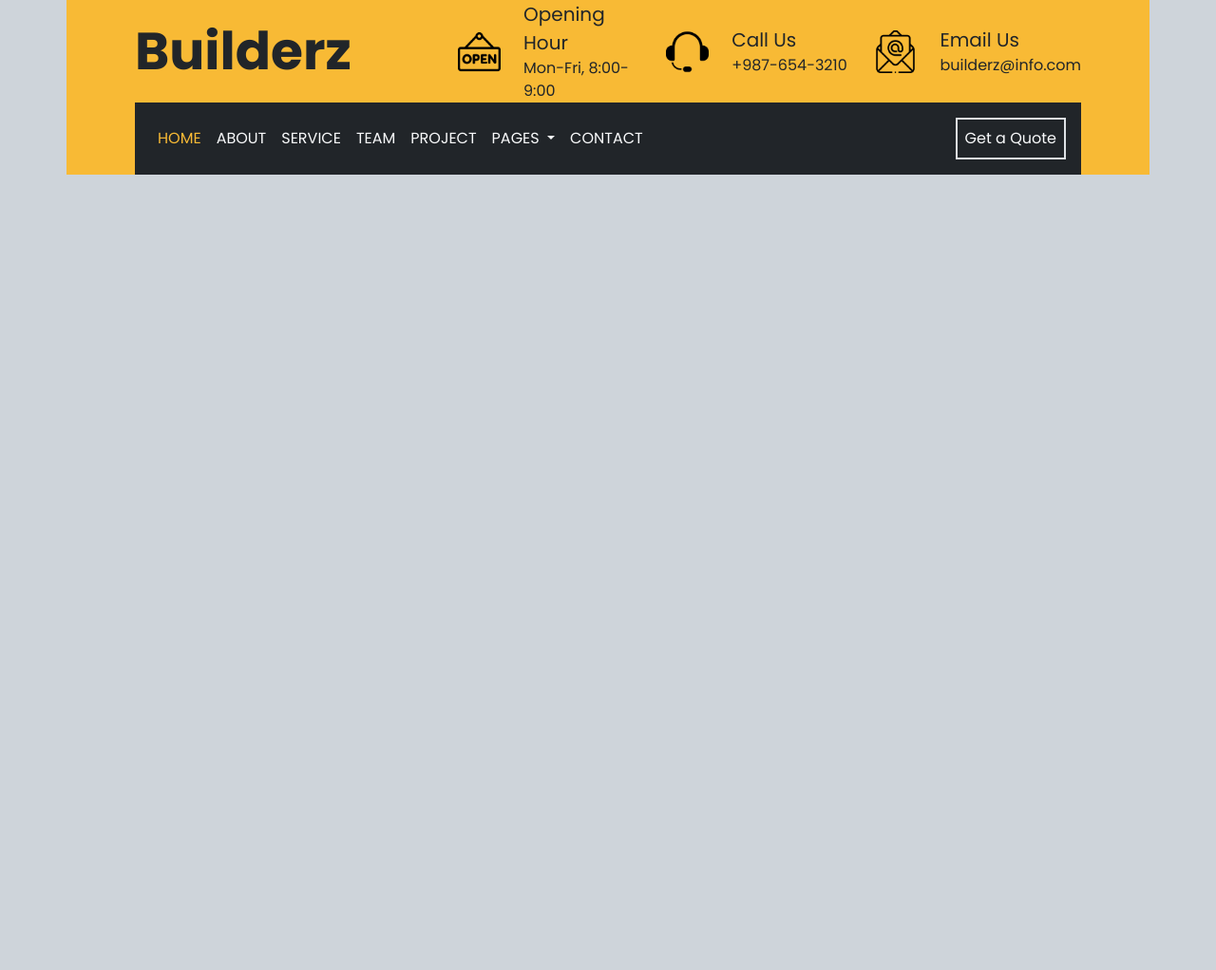
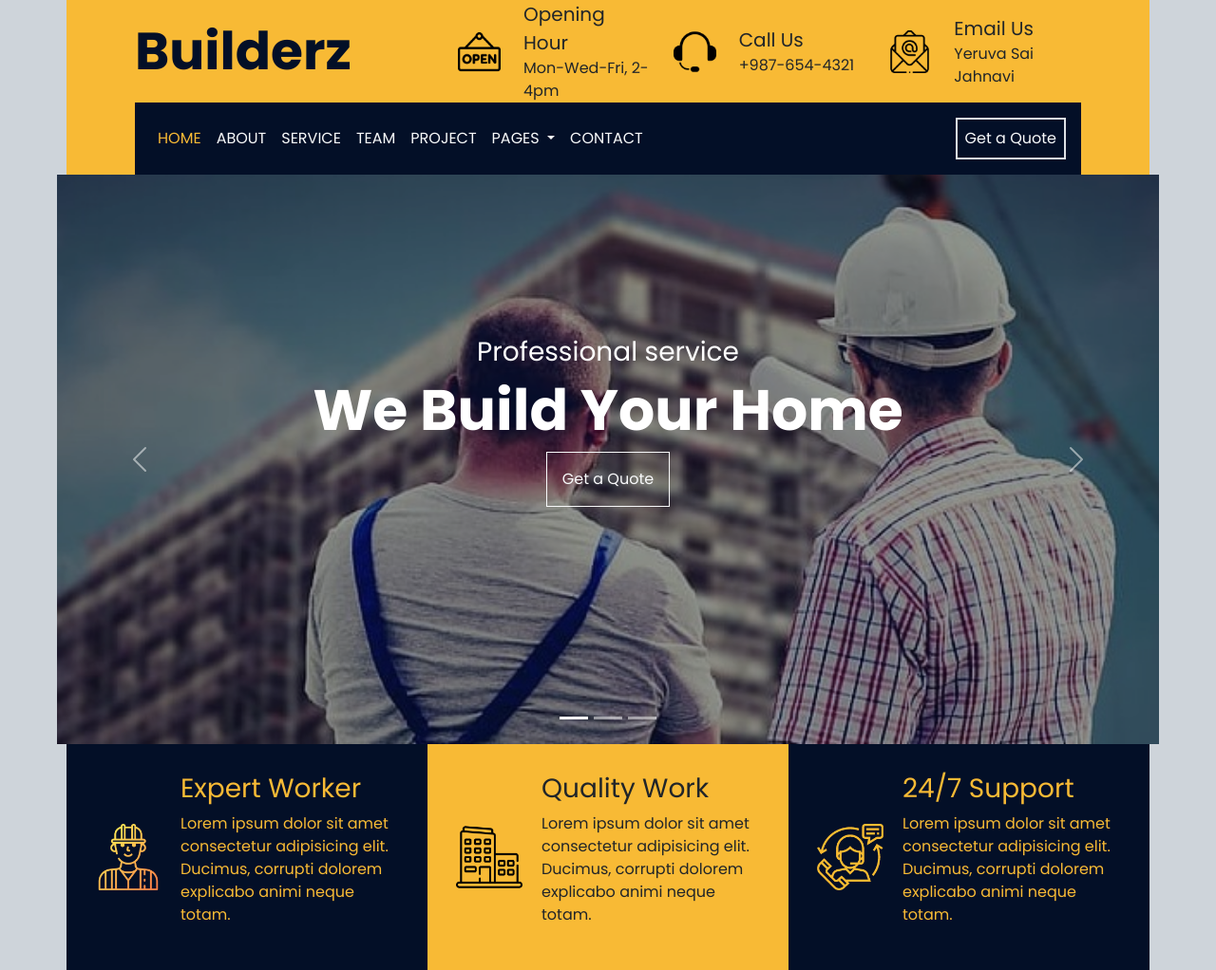
Before and after one commit to yeruva-sai-jahnavi/mern-practice-2, a plain HTML site: page bs_task2.html in a window 1280 px wide. Shown: the whole page at 95% size. Before the commit the page ends 800 px from the top, so only its background shows below. Drawn offline with nearby package versions, Linux system fonts and the light colour scheme.

Commit message:
Add files via upload

```diff
--- a/bs_task2.html
+++ b/bs_task2.html
@@ -12,7 +12,6 @@
     <link rel="preconnect" href="https://fonts.googleapis.com">
     <link rel="preconnect" href="https://fonts.gstatic.com" crossorigin>
     <link href="https://fonts.googleapis.com/css2?family=Poppins:wght@300;400;700&display=swap" rel="stylesheet">
-
 </head>
 
 <body class="bg-dark-subtle">
@@ -27,21 +26,21 @@
                             <img src="flaticon/002-open.png" alt="opening hours icon" class="flaticon">
                             <div class="ps-4">
                                 <div class="fs-5 fw-normal">Opening Hour</div>
-                                <div>Mon-Fri, 8:00-9:00</div>
+                                <div>Mon-Wed-Fri, 2-4pm</div>
                             </div>
                         </div>
                         <div class="col d-flex align-items-center">
                             <img src="flaticon/001-support.png" alt="contact us icon" class="flaticon">
                             <div class="ps-4">
                                 <div class="fs-5 fw-normal">Call Us</div>
-                                <div>+987-654-3210</div>
+                                <div>+987-654-4321</div>
                             </div>
                         </div>
                         <div class="col d-flex align-items-center">
                             <img src="flaticon/003-mail.png" alt="email us icon" class="flaticon">
                             <div class="ps-4">
                                 <div class="fs-5 fw-normal">Email Us</div>
-                                <div>builderz@info.com</div>
+                                <div>Yeruva Sai Jahnavi</div>
                             </div>
                         </div>
                     </div>
@@ -49,13 +48,8 @@
             </div>
         </div>
 
-        <div>
-
-        </div>
-
         <div id="nav-bar">
-            <nav class="navbar navbar-expand-lg bg-dark navbar-dark p-3">
-                <!-- <a class="navbar-brand" href="#">MENU</a> -->
+            <nav class="navbar navbar-expand-lg p-3 bottom-bar">
                 <button class="navbar-toggler collapsed" type="button" data-toggle="collapse"
                     data-bs-target="#navbarSupportedContent" aria-controls="navbarSupportedContent"
                     aria-expanded="false" aria-label="Toggle navigation">
@@ -86,8 +80,86 @@
                 </div>
             </nav>
         </div>
+
+
     </div>
 
+    <div id="carouselExample" class="carousel slide">
+        <div class="carousel-indicators">
+            <button type="button" data-bs-target="#carouselExampleCaptions" data-bs-slide-to="0" class="active"
+                aria-current="true" aria-label="Slide 1"></button>
+            <button type="button" data-bs-target="#carouselExampleCaptions" data-bs-slide-to="1"
+                aria-label="Slide 2"></button>
+            <button type="button" data-bs-target="#carouselExampleCaptions" data-bs-slide-to="2"
+                aria-label="Slide 3"></button>
+        </div>
+        <div class="carousel-inner">
+            <div class="carousel-item active">
+                <img src="flaticon/1-wall.jpg" class="d-block car-img" alt="...">
+                <div class="carousel-caption d-none d-md-block">
+                    <h3>Professional service</h3>
+                    <h1>We Build Your Home</h3>
+                        <button type="button" class="btn btn-outline-light rounded-0 p-3 mt-20">Get a Quote</button>
+                </div>
+            </div>
+            <div class="carousel-item">
+                <img src="flaticon/2-wall.jpg" class="d-block w-100 car-img" alt="...">
+                <div class="carousel-caption d-none d-md-block">
+                    <h3>Professional service</h3>
+                    <h1>We Build Your Home</h3>
+                        <button type="button" class="btn btn-outline-light rounded-0 p-3 mt-20">Get a Quote</button>
+                </div>
+            </div>
+            <div class="carousel-item">
+                <img src="flaticon/3-wall.jpeg" class="d-block w-100 car-img" alt="...">
+                <div class="carousel-caption d-none d-md-block">
+                    <h3>Professional service</h3>
+                    <h1>We Build Your Home</h3>
+                        <button type="button" class="btn btn-outline-light rounded-0 p-3 mt-20">Get a Quote</button>
+                </div>
+            </div>
+        </div>
+        <button class="carousel-control-prev" type="button" data-bs-target="#carouselExample" data-bs-slide="prev">
+            <span class="carousel-control-prev-icon" aria-hidden="true"></span>
+            <span class="visually-hidden">Previous</span>
+        </button>
+        <button class="carousel-control-next" type="button" data-bs-target="#carouselExample" data-bs-slide="next">
+            <span class="carousel-control-next-icon" aria-hidden="true"></span>
+            <span class="visually-hidden">Next</span>
+        </button>
+    </div>
+
+    <div class="container text-center">
+        <div class="row">
+            <div class="col black-grid d-flex grid-col align-items-center">
+                <img src="flaticon/004-builder.png" alt="" id="service-icon">
+                <div class="text-start">
+                    <h3>Expert Worker</h3>
+                    <p>Lorem ipsum dolor sit amet consectetur adipisicing elit. Ducimus, corrupti dolorem explicabo
+                        animi
+                        neque totam.</p>
+                </div>
+            </div>
+            <div class="col yellow-grid d-flex grid-col align-items-center">
+                <img src="flaticon/005-building.png" alt="" id="building-icon">
+                <div class="text-start">
+                    <h3>Quality Work</h3>
+                    <p>Lorem ipsum dolor sit amet consectetur adipisicing elit. Ducimus, corrupti dolorem explicabo
+                        animi
+                        neque totam.</p>
+                </div>
+            </div>
+            <div class="col black-grid d-flex grid-col align-items-center">
+                <img src="flaticon/006-service.png" alt="" id="service-icon">
+                <div class="text-start">
+                    <h3>24/7 Support</h3>
+                    <p>Lorem ipsum dolor sit amet consectetur adipisicing elit. Ducimus, corrupti dolorem explicabo
+                        animi
+                        neque totam.</p>
+                </div>
+            </div>
+        </div>
+    </div>
 
     <script src="https://cdn.jsdelivr.net/npm/bootstrap@5.3.2/dist/js/bootstrap.bundle.min.js"
         integrity="sha384-C6RzsynM9kWDrMNeT87bh95OGNyZPhcTNXj1NW7RuBCsyN/o0jlpcV8Qyq46cDfL"
--- a/bs_task2_style.css
+++ b/bs_task2_style.css
@@ -8,6 +8,7 @@
 
 #brand {
     font-size: 55px;
+    color: #030f27;
 }
 
 .flaticon {
@@ -18,6 +19,67 @@
     margin: 0px 60px;
 }
 
+.bottom-bar {
+    background-color: #030f27;
+}
 #home {
     color: #f8ba35;
 }
+
+#carouselExample {
+    margin: 0 60px;
+}
+
+h1 {
+    font-weight: bold;
+    font-size: 60px;
+}
+
+button {
+    border-radius: 0px;
+}
+
+.carousel-item {
+}
+
+.carousel-caption {
+    padding-top: 170px;
+    width: 100%;
+    height: 100%;
+    left: 0;
+    right: 0;
+    top: 0;
+    align-items: center;
+    background-color: #030f276d;
+    transition: 0.5s;
+}
+
+.carousel-caption:hover {
+    background-color: #030f2739;
+}
+.car-img {
+    object-fit: cover;
+    width: 1321px;
+    height: 600px;
+}
+
+#builder-icon,
+#building-icon,
+#service-icon {
+    width: 70px;
+    height: 70px;
+    margin-right: 20px;
+}
+
+.grid-col {
+    padding: 30px;
+}
+
+.yellow-grid {
+    background-color: #f8ba35;
+}
+
+.black-grid {
+    color: #f8ba35;
+    background-color: #030f27;
+}
```
Also changed, not shown: flaticon/004-builder.png (added), flaticon/005-building.png (added), flaticon/006-service.png (added), flaticon/1-wall.jpg (added), flaticon/2-wall.jpg (added), flaticon/3-wall.jpeg (added).
